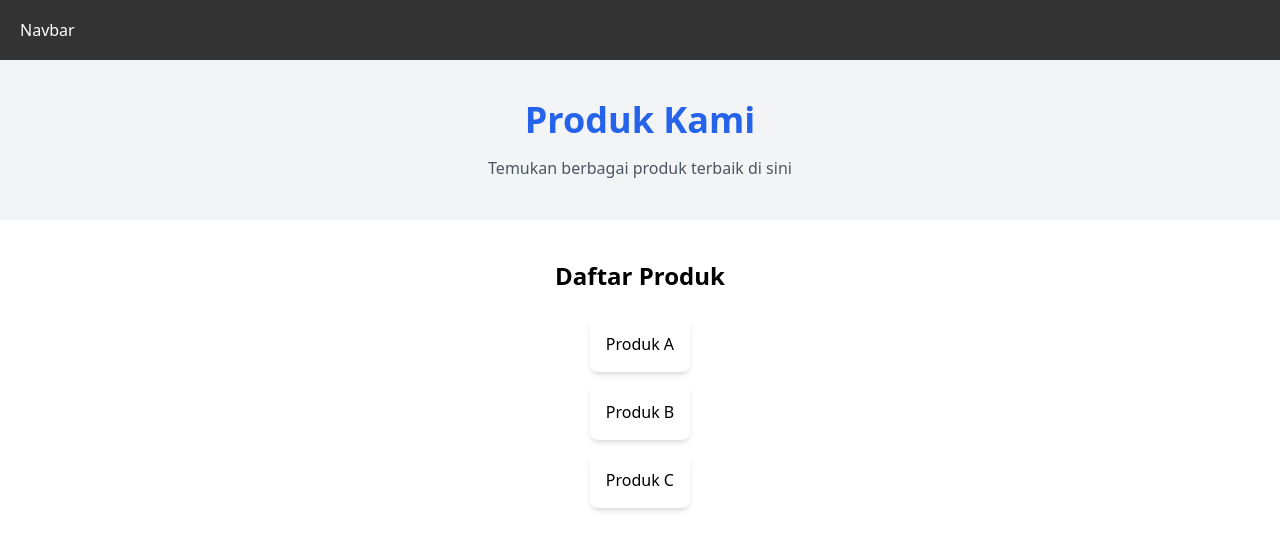
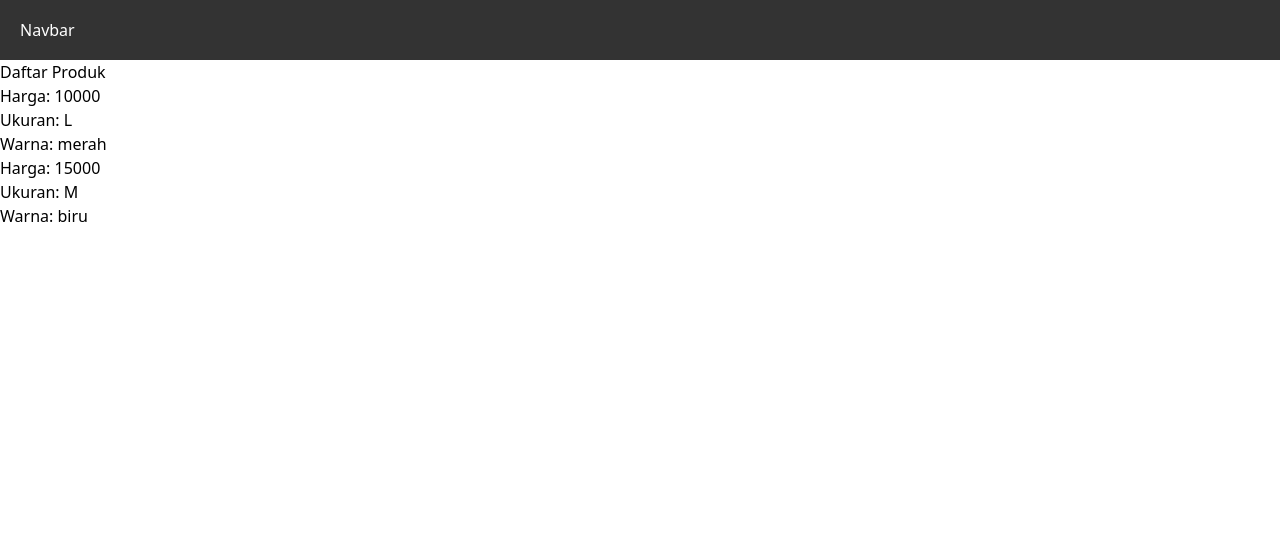
Before and after one commit to fajrulsantoso/Kerangka-Pemrograman-Berbasis-sem6, a Next.js app in the folder jobsheet_3/: page /produk in a window 1280 px wide. Shown: the top 550 px of the page. Built offline with nearby package versions, Linux system fonts and the light colour scheme.

Commit message:
Langkah 3 – Fetch Data API di Frontend  Praktikum 7

```diff
--- a/jobsheet_3/src/pages/produk/index.tsx
+++ b/jobsheet_3/src/pages/produk/index.tsx
@@ -1,16 +1,52 @@
 import { useRouter } from "next/router";
 import { useEffect, useState } from "react";
-import ProdukView from "@/views/produk";
 
-export default function ProdukPage() {
-  const [isLogin] = useState(true); // ubah false kalau mau test redirect
+type ProductType = {
+  id: string;
+  name: string;
+  harga: number;
+  ukuran: string;
+  warna: string;
+};
+
+const Kategori = () => {
+  const [isLogin, setIsLogin] = useState(true); // ubah false kalau mau test redirect
   const { push } = useRouter();
+  const [products, setProducts] = useState<ProductType[]>([]);
 
+  // useEffect untuk cek status login
   useEffect(() => {
     if (!isLogin) {
       push("/auth/login");
     }
   }, [isLogin, push]);
 
-  return <ProdukView />;
-}
+  // useEffect untuk fetch data produk
+  useEffect(() => {
+    fetch(`/api/produk`)
+      .then((response) => response.json())
+      .then((responseData) => {
+        // console.log("Data produk:", responseData.data);
+        setProducts(responseData.data);
+      })
+      .catch((error) => {
+        console.error("Error fetching produk:", error);
+      });
+  }, []);
+
+  return (
+    <div>
+      <h1>Daftar Produk</h1>
+      {products.map((product: ProductType) => (
+        <div key={product.id}>
+          <h2>{product.name}</h2>
+          <p>Harga: {product.harga}</p>
+          <p>Ukuran: {product.ukuran}</p>
+          <p>Warna: {product.warna}</p>
+        </div>
+      ))}
+    </div>
+  );
+};
+
+export default Kategori;
```
Also changed, not shown: jobsheet_3/img/J7/L3.JPG (added).
